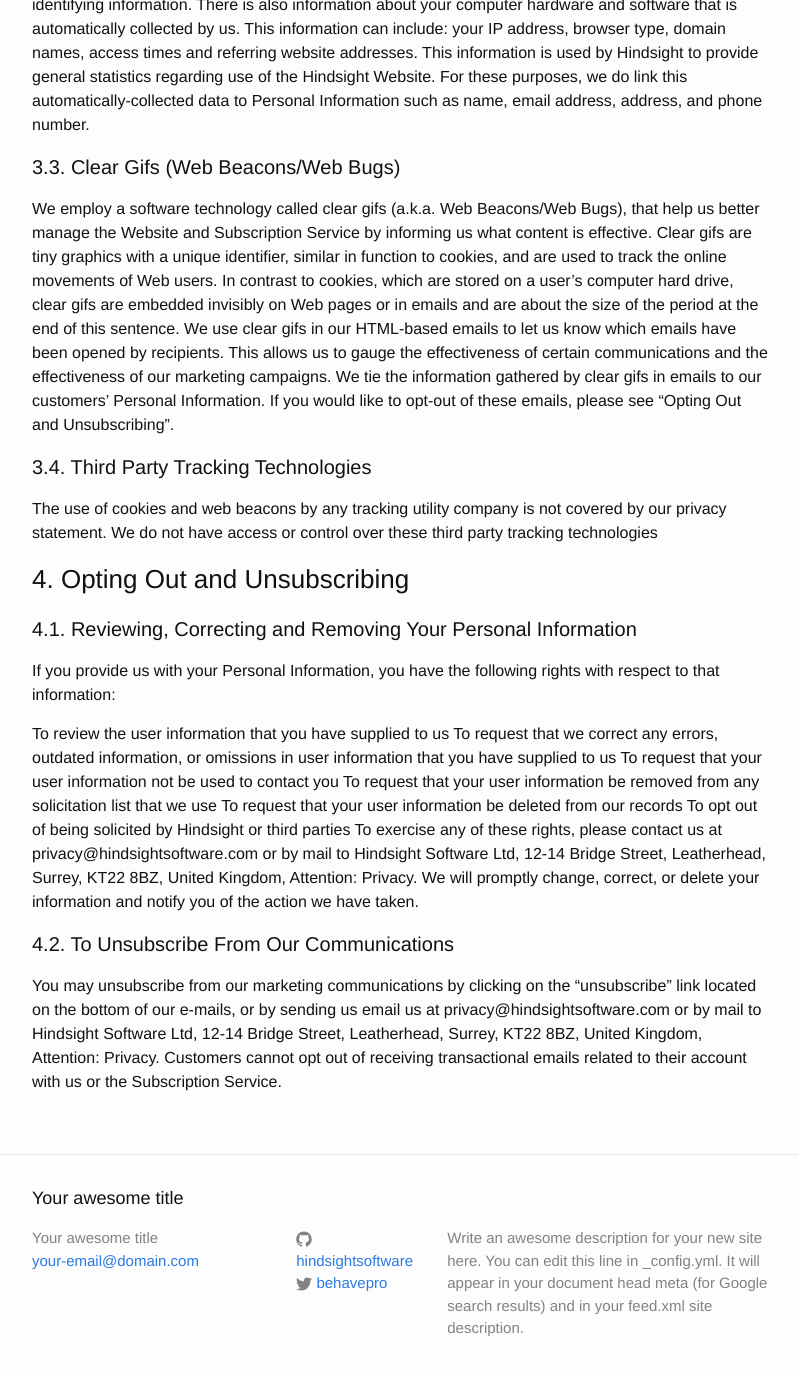
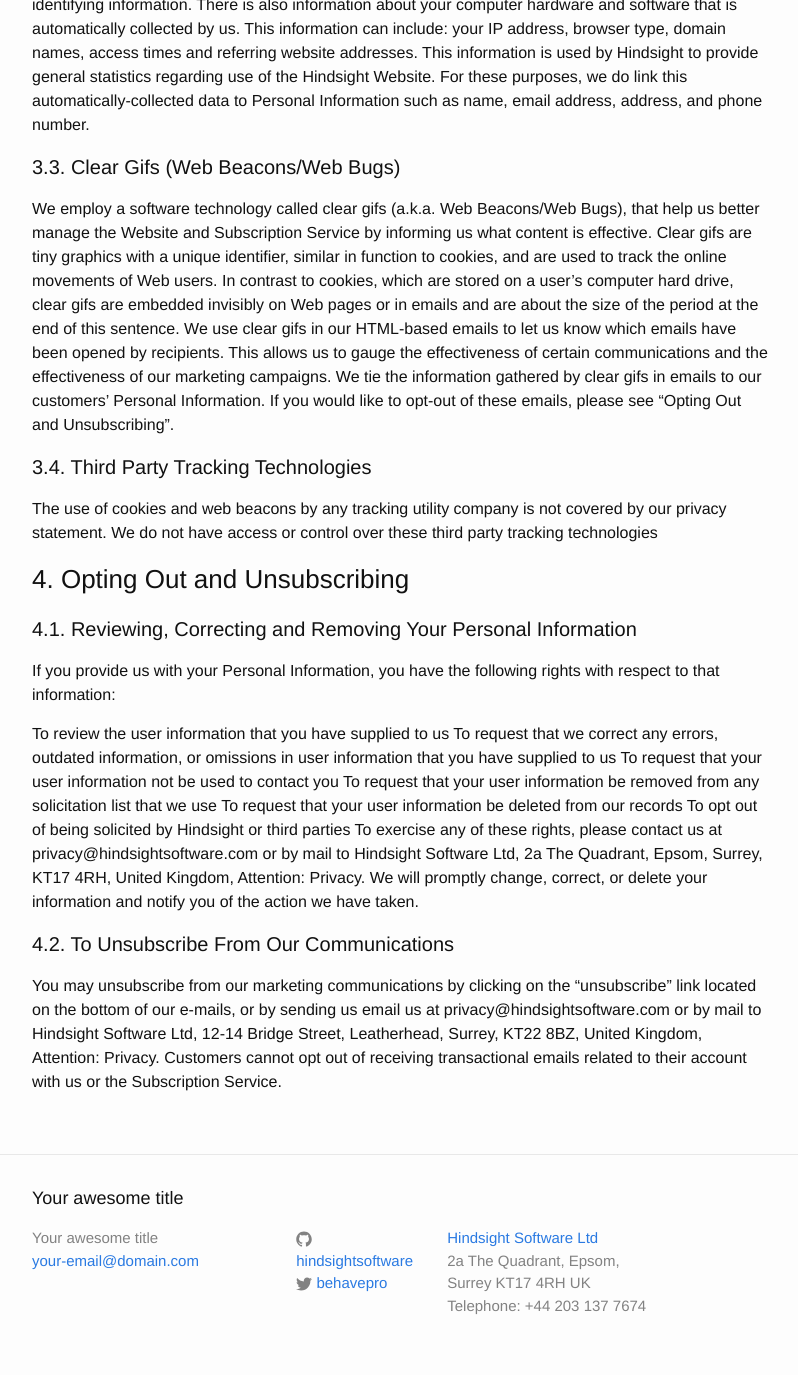
Before and after one commit to hindsightsoftware/try.behave.pro, a Jekyll site: the page built from pages/privacy-policy.md, in a window 1280 px wide and 1400 px high, scrolled down 4104 px. Shown: the top 1375 px of the window, without its empty margins (238-1036 px from the left). Built offline with Jekyll 4.4.1, drawn with Linux system fonts in a browser that asks for light colours; nearby versions of some CDN libraries; Markdown is read by kramdown in place of the engine named in the settings; a script that is not in the unit is left out.

Commit message:
Added Comapny address information

```diff
--- a/_includes/footer.html
+++ b/_includes/footer.html
@@ -46,7 +46,14 @@
       </div>
 
       <div class="footer-col  footer-col-3">
-        <p class="text">{{ site.description }}</p>
+          <p class="vcard">
+              <a class="fn org url" href="http://hindsightsoftware.com" title="Contact Information for Hindsight Software"><span class="organization-name">Hindsight Software Ltd</span></a><br>
+<span class="adr">
+<span class="street-address">2a The Quadrant</span>, <span class="locality">Epsom</span>,<br>
+<span class="region">Surrey</span> <span class="postal-code">KT17 4RH</span> <span class="country">UK</span><br>
+<span class="tel">Telephone: <span class="value">+44 203 137 7674</span></span><br>
+</span>
+          </p>
       </div>
     </div>
 
--- a/pages/privacy-policy.md
+++ b/pages/privacy-policy.md
@@ -99,7 +99,7 @@
 To request that your user information be removed from any solicitation list that we use
 To request that your user information be deleted from our records
 To opt out of being solicited by Hindsight or third parties
-To exercise any of these rights, please contact us at privacy@hindsightsoftware.com or by mail to Hindsight Software Ltd, 12-14 Bridge Street, Leatherhead, Surrey, KT22 8BZ, United Kingdom, Attention: Privacy. We will promptly change, correct, or delete your information and notify you of the action we have taken.
+To exercise any of these rights, please contact us at privacy@hindsightsoftware.com or by mail to Hindsight Software Ltd, 2a The Quadrant, Epsom, Surrey, KT17 4RH, United Kingdom, Attention: Privacy. We will promptly change, correct, or delete your information and notify you of the action we have taken.
 
 ####4.2. To Unsubscribe From Our Communications
 You may unsubscribe from our marketing communications by clicking on the "unsubscribe" link located on the bottom of our e-mails, or by sending us email us at privacy@hindsightsoftware.com or by mail to Hindsight Software Ltd, 12-14 Bridge Street, Leatherhead, Surrey, KT22 8BZ, United Kingdom, Attention: Privacy. Customers cannot opt out of receiving transactional emails related to their account with us or the Subscription Service.
```
